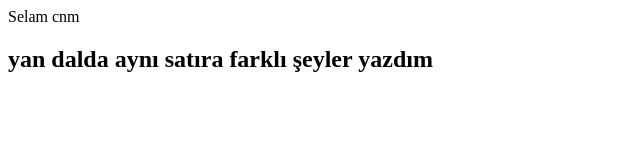
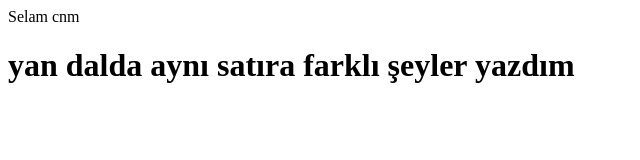
Before and after one commit to Mertszr02/test-repo, a plain HTML site: page index.html in a window 1280 px wide. Shown: the whole page, without its empty margins (0-640 px from the left). Drawn offline with Linux system fonts and the light colour scheme.

Commit message:
header 2 yi 1 e çevirdim

```diff
--- a/index.html
+++ b/index.html
@@ -1,2 +1,2 @@
 <div>Selam cnm</div>
-<h2>yan dalda aynı satıra farklı şeyler yazdım</h2>
+<h1>yan dalda aynı satıra farklı şeyler yazdım</h1>
```
